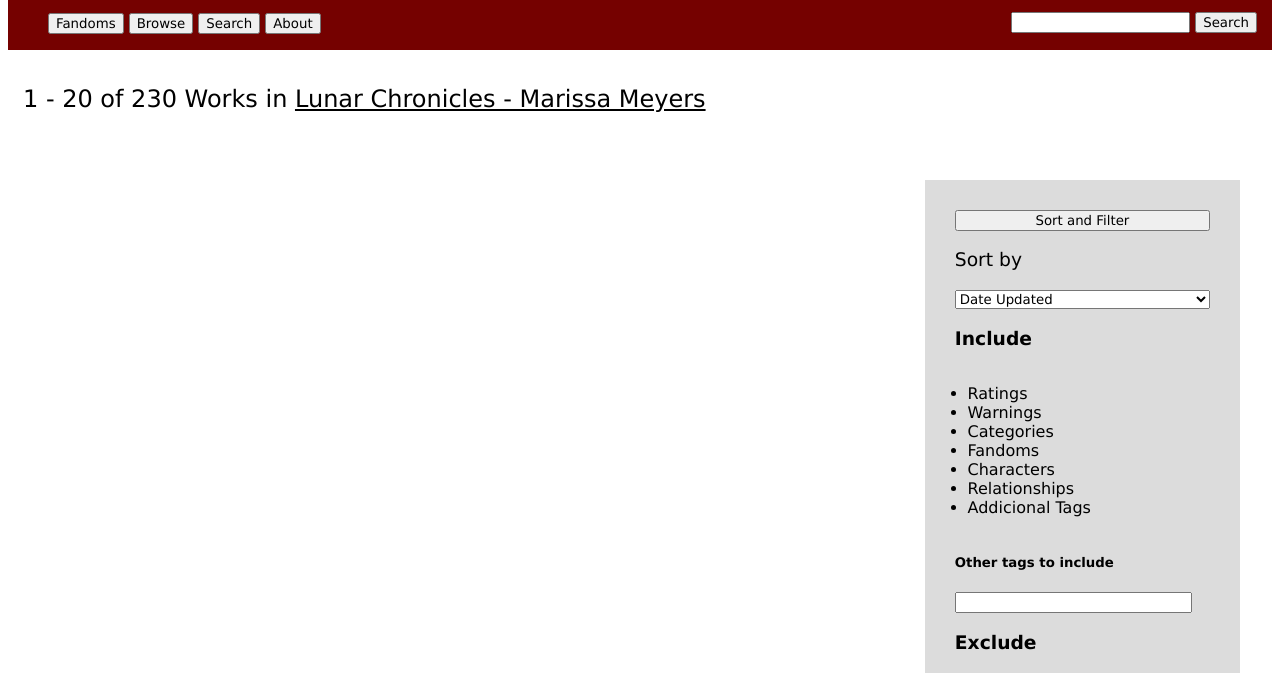
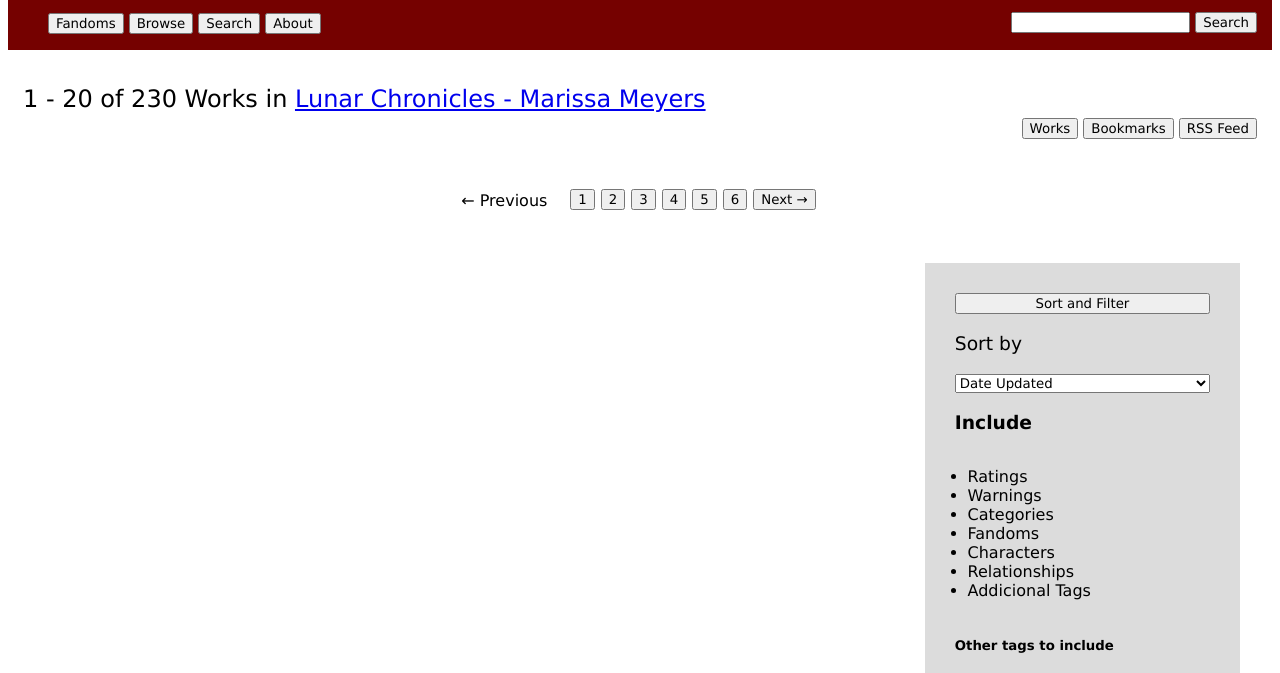
Before and after one commit to twitchprimeplease/DW-Ejercicio-1, a plain HTML site: page index.html in a window 1280 px wide. Shown: the part 92-765 px from the top of the page. Drawn offline with Linux system fonts and the light colour scheme.

Commit message:
jueves por la mañana

```diff
--- a/index.html
+++ b/index.html
@@ -5,7 +5,7 @@
     <meta http-equiv="X-UA-Compatible" content="IE=edge">
     <meta name="viewport" content="width=device-width, initial-scale=1.0">
     <link rel="stylesheet" href="style.css">
-    <title>Archive of our own</title>
+    <title>Archive of Our Own</title>
 </head>
 <body>
     <header>
@@ -31,8 +31,27 @@
 
     </header>
     <div id="main-title">
-        <h2>1 - 20 of 230 Works in <u> Lunar Chronicles - Marissa Meyers</u></h2>
+        <h2>1 - 20 of 230 Works in
+            <a href="https://archiveofourown.org/tags/Lunar%20Chronicles%20-%20Marissa%20Meyer">Lunar Chronicles - Marissa Meyers</a>
+        </h2>
+        <ul>
+            <li><button>Works</button></li>
+            <li><button>Bookmarks</button></li>
+            <li><button>RSS Feed</button></li>
+        </ul>
     </div>
+    <nav id="page-nav">
+        <h4>← Previous</h4>
+        <ul>
+            <li><button>1</button></li>
+            <li><button>2</button></li>
+            <li><button>3</button></li>
+            <li><button>4</button></li>
+            <li><button>5</button></li>
+            <li><button>6</button></li>
+            <li><button>Next →</button></li>
+        </ul>
+    </nav>
     <div id="main-box">
         <main>
             <articule></articule>
--- a/style.css
+++ b/style.css
@@ -93,14 +93,50 @@
     display: flex;
     flex-wrap: nowrap;
     margin: 15px;
-
+    height: 90px;
+    justify-content: space-between;
 }
 #main-title h2{
     font-weight: normal;
     font-family: Verdana;
 }
 
-#main-title u{
-    font-weight: normal;
+#main-title ul{
+    display: flex;
+    flex-direction: row;
+    list-style-type:none;
+    align-items: end;
+}
+
+#main-title li{
+    margin-left: 5px;
+}
+
+a{
     font-family: Verdana;
 }
+
+#page-nav{
+    display: flex;
+    flex-direction: row;
+    margin: auto;
+    row-gap: 3px;
+    justify-content: center;
+
+}
+
+#page-nav ul{
+    display: flex;
+    flex-direction: row;
+    list-style-type:none;
+    margin-left: -20px;
+}
+
+#page-nav h4{
+    margin-right: 0px;
+    font-weight: normal;
+}
+
+#page-nav li{
+   margin: 3px;
+}
```
